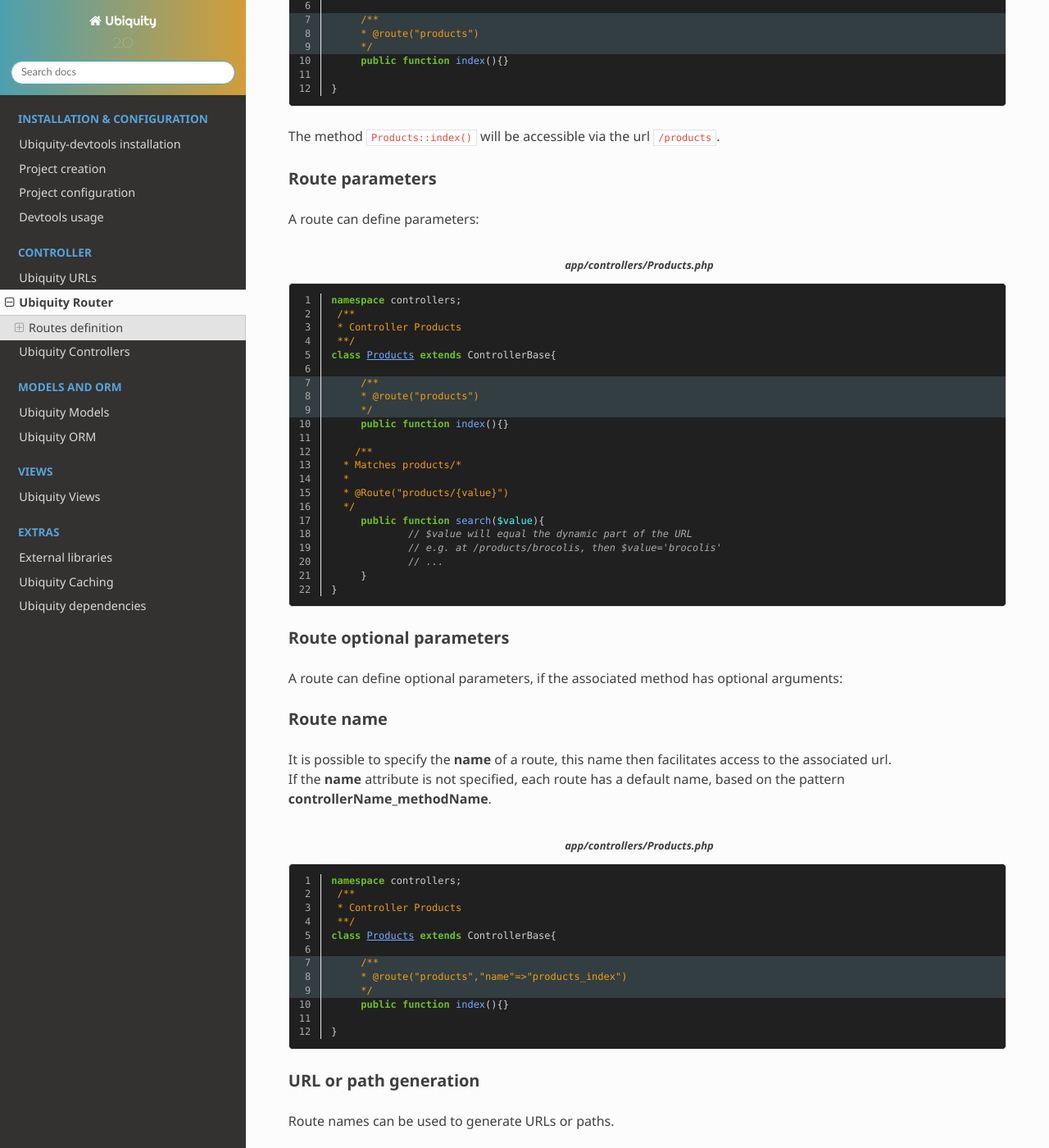
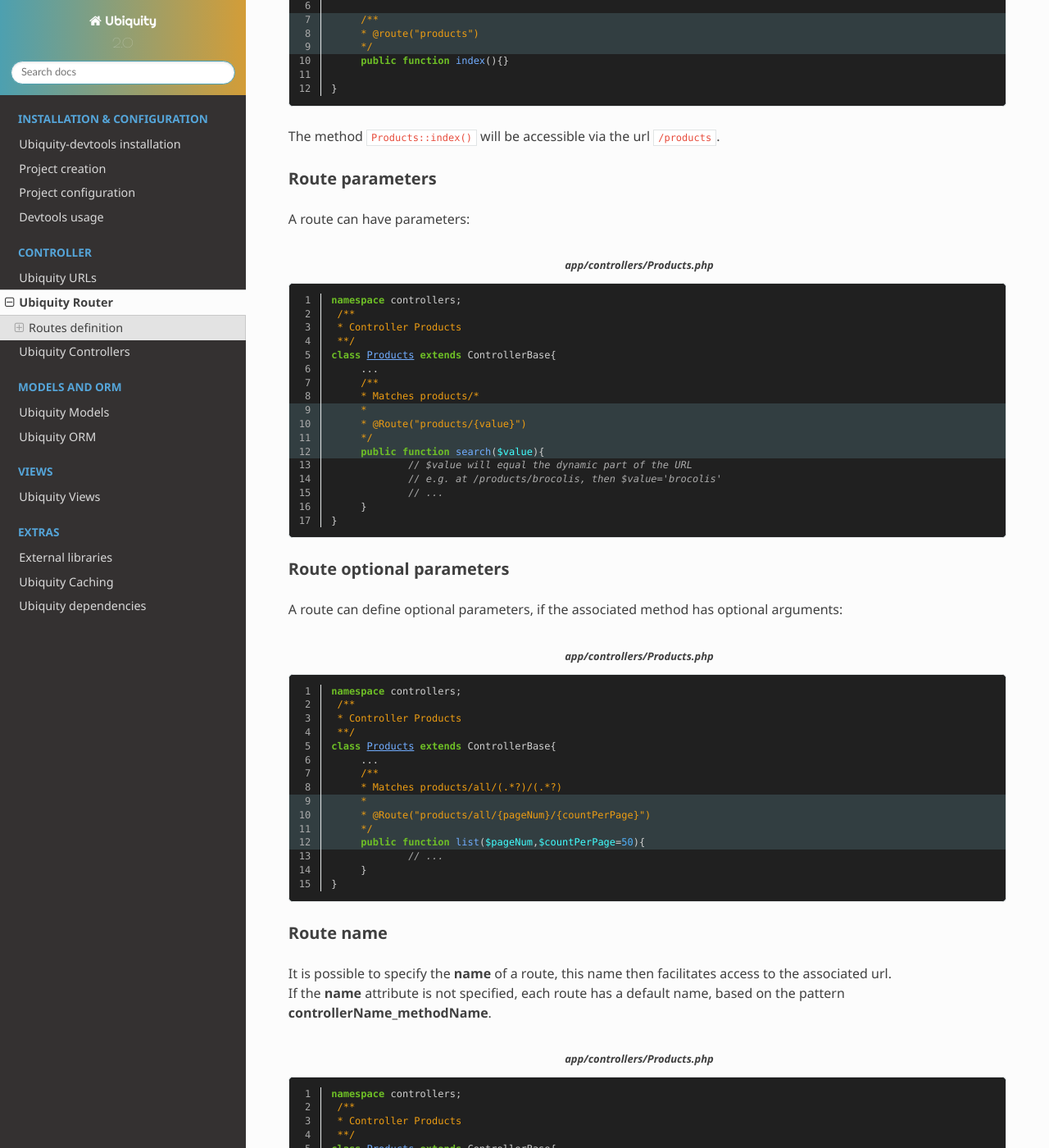
Before and after one commit to phpMv/ubiquity, a Sphinx documentation site: the page built from docs/controller/router.rst, in a window 1280 px wide and 1400 px high, scrolled down 486 px. Shown: the whole window at 82% size. Built offline with Sphinx 7.4.7 and the Read the Docs theme 2.0.0, drawn with Linux system fonts in a browser that asks for light colours; some of the changed text lies outside the part shown.

```diff
--- a/docs/controller/router.rst
+++ b/docs/controller/router.rst
@@ -32,29 +32,24 @@ The method ``Products::index()`` will be accessible via the url ``/products``.
 
 Route parameters
 ^^^^^^^^^^^^^^^
-A route can define parameters:
+A route can have parameters:
 
 .. code-block:: php
    :linenos:
    :caption: app/controllers/Products.php
-   :emphasize-lines: 7-9
+   :emphasize-lines: 9-12
 
    namespace controllers;
     /**
     * Controller Products
     **/
    class Products extends ControllerBase{
-
-   	/**
-    	* @route("products")
+   	...
+    	/**
+    	* Matches products/*
+    	*
+    	* @Route("products/{value}")
     	*/
-   	public function index(){}
-
-       /**
-     * Matches products/*
-     *
-     * @Route("products/{value}")
-     */
     	public function search($value){
     		// $value will equal the dynamic part of the URL
     		// e.g. at /products/brocolis, then $value='brocolis'
@@ -65,6 +60,26 @@ Route optional parameters
 ^^^^^^^^^^^^^^^^^^^^^^^
 A route can define optional parameters, if the associated method has optional arguments:
 
+.. code-block:: php
+   :linenos:
+   :caption: app/controllers/Products.php
+   :emphasize-lines: 9-12
+
+   namespace controllers;
+    /**
+    * Controller Products
+    **/
+   class Products extends ControllerBase{
+   	...
+    	/**
+    	* Matches products/all/(.*?)/(.*?)
+    	*
+    	* @Route("products/all/{pageNum}/{countPerPage}")
+    	*/
+    	public function list($pageNum,$countPerPage=50){
+    		// ...
+    	}
+   }
 
 Route name
 ^^^^^^^^^^
@@ -94,12 +109,14 @@ URL or path generation
 Route names can be used to generate URLs or paths.
 
 Linking to Pages in Twig
-.. code-block:: html
+
+.. code-block:: html+twig
    :linenos:
    :caption: app/views/Products/index.html
 
+   <a href="{{ path('products_index') }}">Products</a>
    {% for article in articles %}
     	<a href="{{ path('article_show', [article.id]) }}">
-    	{{ article.title }}
+    		{{ article.title }}
     	</a>
     {% endfor %}
--- a/docs/model/models.rst
+++ b/docs/model/models.rst
@@ -13,8 +13,8 @@ Models definition
 A basic model
 ^^^^^^^^^^^^
 - A model must define its primary key using the **@id** annotation on the members concerned
-- Each serialized member must have getter and setter
-- Without any other annotation, a class corresponds to a table of the same name in the database, each member corresponds to a field of this table
+- Serialized members must have getters and setters
+- Without any other annotation, a class corresponds to a table with the same name in the database, each member corresponds to a field of this table
 
 .. code-block:: php
    :linenos:
```
Also changed, not shown: docs/_static/css/pygments.css (+136 -78 lines).
